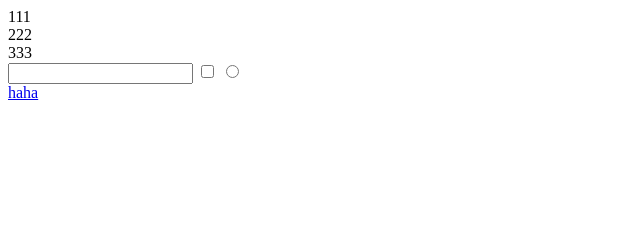
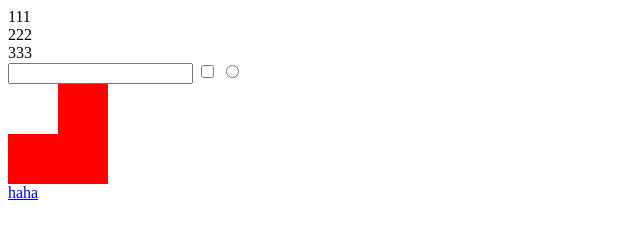
Before and after one commit to omlou/clean, a website: page public/index.html in a window 1280 px wide. Shown: the whole page, without its empty margins (0-640 px from the left). Drawn offline with Linux system fonts and the light colour scheme.

Commit message:
update C.route

```diff
--- a/public/index.html
+++ b/public/index.html
@@ -29,6 +29,18 @@
       console.log(ev, arg)
     }
   </script>
+  <style>
+    #divA{
+      width: 100px;
+      height: 100px;
+      background-color: #f00;
+    }
+    #divB{
+      width: 50px;
+      height: 50px;
+      background-color: #fff;
+    }
+  </style>
 </head>
 <body>
   <div id="app">
@@ -38,7 +50,9 @@
     <input id="A" type="text">
     <input id="B" type="checkbox">
     <input id="C" type="radio">
-    <div id="divA"></div>
+    <div id="divA" onclick="C.self(sayHello, event, 'divA')">
+      <div id="divB"></div>
+    </div>
     <a href="#abc" onclick="C.prevent(sayHello, event, 123)">haha</a>
   </div>
 </body>
--- a/src/index.ts
+++ b/src/index.ts
@@ -281,7 +281,6 @@ function DOMLoaded(event: Event | null) {
       item(event)
     }
   })
-
 })()
 
 export {
--- a/src/tool.ts
+++ b/src/tool.ts
@@ -116,13 +116,12 @@ export default {
   },
   stop: function (callback: Function, ev: Event, ...arg: any): void { // 阻止事件冒泡
     ev.stopPropagation()
-    if (callback) callback(...arg)
+    if (callback) callback(ev, ...arg)
   },
   self: function (callback: Function, ev: Event, ...arg: any): void { // 只有目标是自身才触发
     const { currentTarget, target } = ev
-    if (currentTarget === target) callback(...arg)
+    if (currentTarget === target) callback(ev, ...arg)
   },
-
   /* 路由 */
   push: function (msg: any): void { // 跳转
     window.location.href = getUrl(msg)
@@ -147,11 +146,10 @@ export default {
     const allQuery: any = webtools.getQuery()
     let params = decodeURIComponent(allQuery["__CLEANDATA__"])
     res.params = !(params === 'undefined' || params === '') ? JSON.parse(params) : {}
-    delete res['__CLEANDATA__']
+    delete allQuery['__CLEANDATA__']
     res.query = allQuery
     return res
   },
-
   /* Form 表单相关 */
   formatInput: function (msg: any): void { // 正则限制input输入
     let { el, rules, reg, nopass, pass } = msg
```
Also changed, not shown: dist/es/clean.js, dist/es/clean.min.js, dist/umd/clean.js, dist/umd/clean.min.js, 2 other files.
